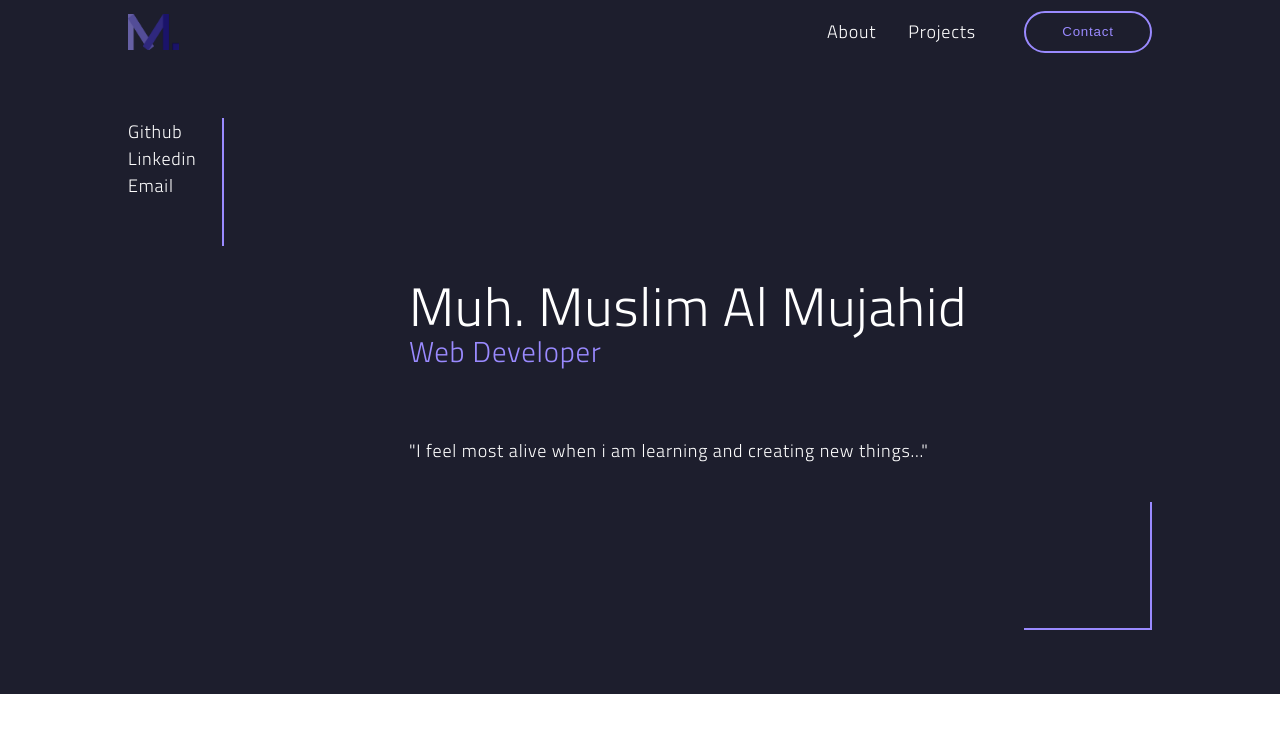
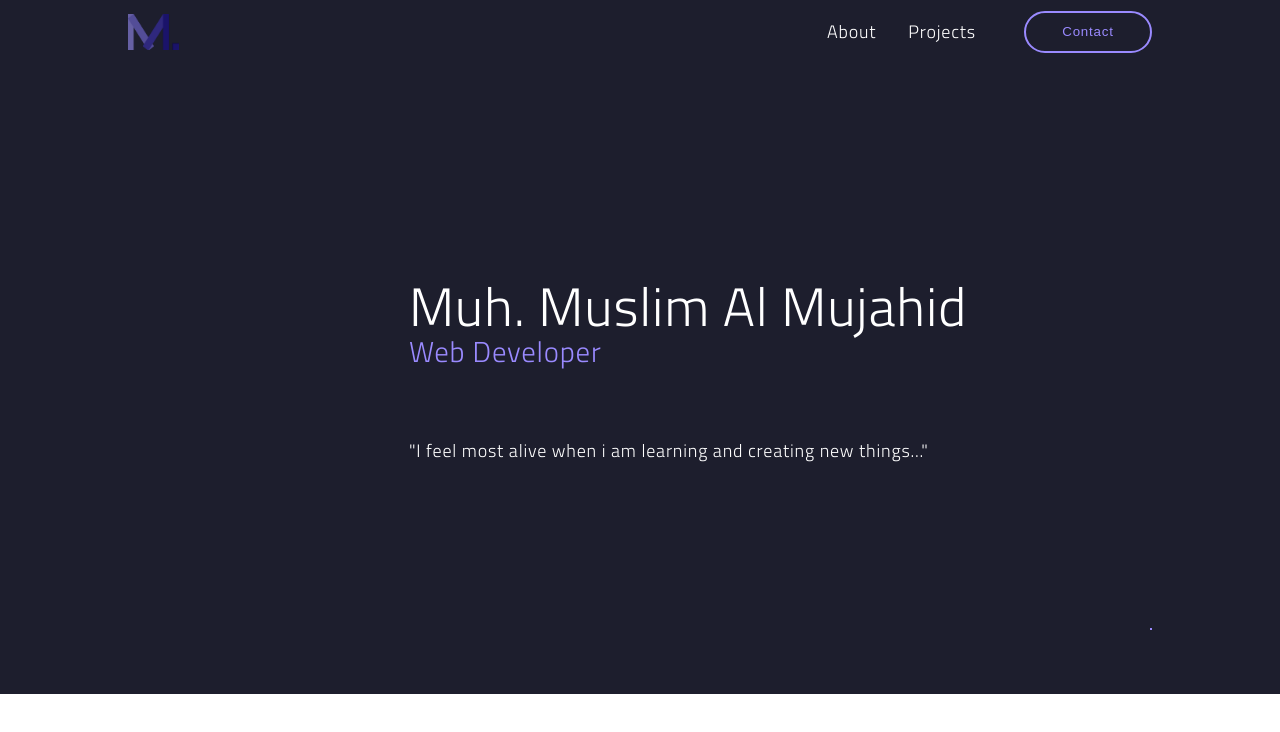
Before and after one commit to MuslimMujahid/portofolio-web-v2, a React (Create React App) app: page / in a window 1280 px wide. Shown: the top 732 px of the page. Built offline with nearby package versions, Linux system fonts and the light colour scheme.

Commit message:
add animations to hero

```diff
--- a/src/components/Hero/HeroElements.js
+++ b/src/components/Hero/HeroElements.js
@@ -1,5 +1,51 @@
-import styled from 'styled-components'
+import styled, { keyframes } from 'styled-components'
 import { AiFillGithub, AiFillLinkedin } from 'react-icons/ai'
+
+const BouncingLeft = keyframes`
+    0% { transform: translateX(0); }
+    12% { transform: translateX(-10px); }
+    25% { transform: translateX(0); }
+    100% { transform: translateX(0); }
+`
+
+const GrowHeight = keyframes`
+    0% { height: 0; }
+    100% { height: 8rem; }
+`
+
+const GrowWidthHeight = keyframes`
+    0% {
+        width: 0;
+        height: 0;
+    }
+    100% {
+        width: 8rem;
+        height: 8rem;
+    }
+`
+
+const GrowWidthHeightMobile = keyframes`
+    0% {
+        width: 0;
+        height: 0;
+    }
+    100% {
+        width: 4rem;
+        height: 4rem;
+    }
+`
+
+const fadeIn = keyframes`
+    0% {
+        opacity: 0;
+    }
+    50% {
+        opacity: 0;
+    }
+    100% {
+        opacity: 1;
+    }
+`
 
 export const Container = styled.div`
     padding: 4rem var(--page-space);
@@ -16,14 +62,43 @@ export const HeroLinks = styled.div`
     width: 6rem;
     height: 8rem;
     border-right: solid 2px var(--primary-color-3);
-    /* margin-right: 8rem; */
+    animation: ${GrowHeight} 1s ease;
 
     @media (max-width: 576px) {
         display: none;
     }
 `
 
-export const HeroLinksItem = styled.div``
+export const HeroLinksItem = styled.div`
+
+    :nth-of-type(1) {
+        animation: ${fadeIn} 2s ease, ${BouncingLeft} 4s 2s ease-in-out infinite;
+    }
+
+    :nth-of-type(2) {
+        animation: ${fadeIn} 2s ease, ${BouncingLeft} 4s 4s ease-in-out infinite;
+    }
+
+    ::after {
+        content: '';
+        position: absolute;
+        left: -10px;
+        height: 0;
+        width: 2px;
+        background: var(--primary-color-1);
+        transition: all .2s ease;
+    }
+
+    :hover {
+        cursor: pointer;
+        animation-play-state: paused;
+
+        ::after {
+            background: var(--primary-color-3);
+            height: 100%;
+        }
+    }
+`
 
 export const HeroCaptions = styled.div`
     position: relative;
@@ -34,6 +109,10 @@ export const HeroCaptions = styled.div`
 
     @media (max-width: 576px) {
         text-align: center;
+    }
+
+    p {
+        animation: ${fadeIn} 2s ease;
     }
 
     p:first-child {
@@ -76,10 +155,12 @@ export const HeroCaptions = styled.div`
         height: 8rem;
         border-right: solid 2px var(--primary-color-3);
         border-bottom: solid 2px var(--primary-color-3);
+        animation: ${GrowWidthHeight} 1s ease;
 
         @media (max-width: 576px) {
             width: 4rem;
             height: 4rem;
+            animation: ${GrowWidthHeightMobile} 1s ease;
         }
     }
 
@@ -92,6 +173,7 @@ export const HeroCaptions = styled.div`
         height: 4rem;
         border-left: solid 2px var(--primary-color-3);
         border-top: solid 2px var(--primary-color-3);
+        animation: ${GrowWidthHeightMobile} 1s ease;
 
         @media (min-width: 576px) {
             display: none;
@@ -100,12 +182,44 @@ export const HeroCaptions = styled.div`
 `
 
 export const HeroLinksMobile = styled.div`
+
+    animation: ${fadeIn} 2s ease;
+
     @media (min-width: 576px) {
         display: none;
     }
 `
 export const HeroLinksMobileItem = styled.div`
+    position: relative;
     margin-bottom: .5rem;
+
+    :nth-of-type(1) {
+        animation: ${BouncingLeft} 4s ease-in-out infinite;
+    }
+
+    :nth-of-type(2) {
+        animation: ${BouncingLeft} 4s 2s ease-in-out infinite;
+    }
+
+    ::after {
+        content: '';
+        position: absolute;
+        left: -10px;
+        height: 0;
+        width: 2px;
+        background: var(--primary-color-1);
+        transition: all .2s ease;
+    }
+
+    :hover {
+        cursor: pointer;
+        animation-play-state: paused;
+
+        ::after {
+            background: var(--primary-color-3);
+            height: 100%;
+        }
+    }
 `
 export const GithubIcon = styled(AiFillGithub)`
     font-size: 1.8rem;
--- a/src/components/Hero/index.js
+++ b/src/components/Hero/index.js
@@ -18,7 +18,7 @@ const Hero = () => {
                 <HeroLinks>
                     <HeroLinksItem>Github</HeroLinksItem>
                     <HeroLinksItem>Linkedin</HeroLinksItem>
-                    <HeroLinksItem>Email</HeroLinksItem>
+                    {/* <HeroLinksItem>Email</HeroLinksItem> */}
                 </HeroLinks>
                 <HeroCaptions>
                     <div>
```
